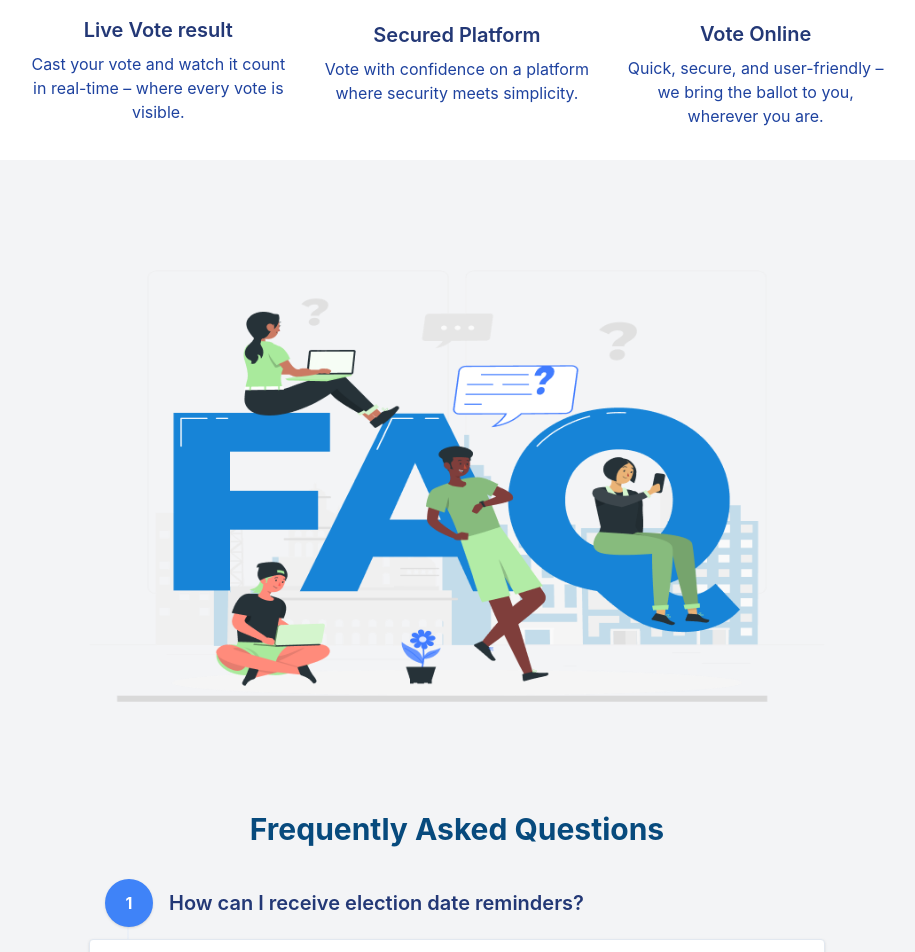
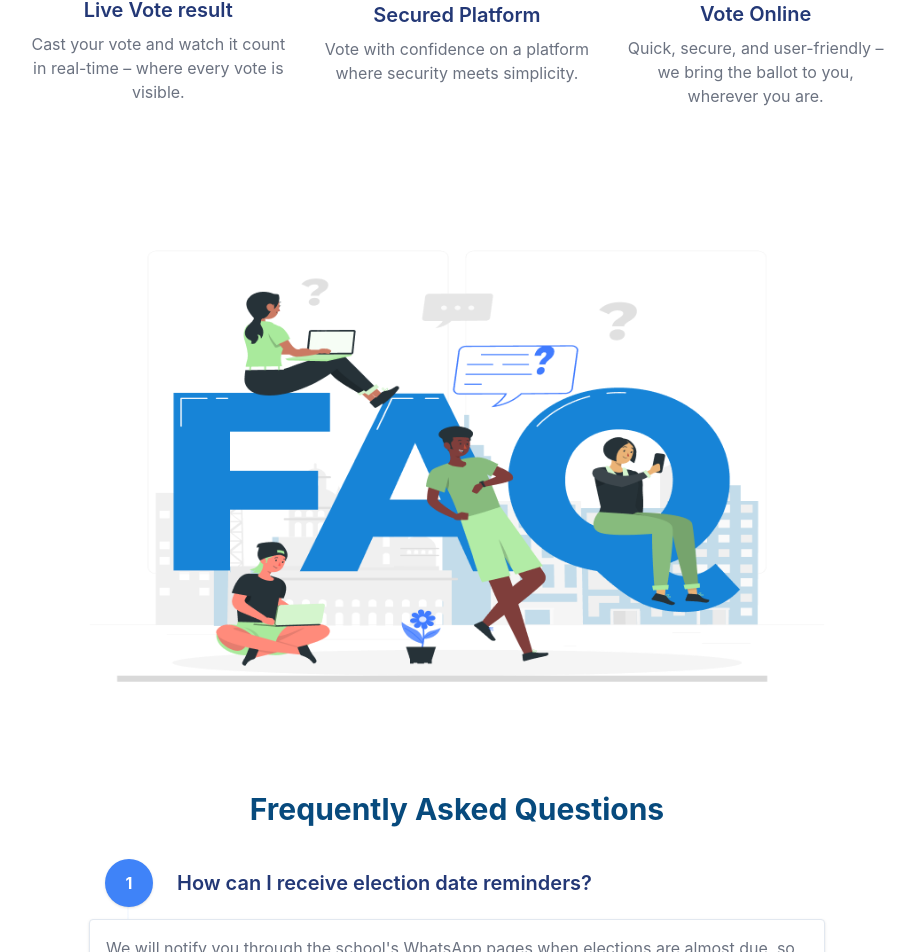
Before and after one commit to Samuel1796/Abedepele, a React (Vite) app: page / in a window 1280 px wide. Shown: the part 1718-2670 px from the top of the page, without its empty margins (183-1098 px from the left). Built offline with nearby package versions, Linux system fonts and the light colour scheme.

Commit message:
Continued developing

```diff
--- a/src/components/FAQ.jsx
+++ b/src/components/Home/FAQ.jsx
@@ -1,5 +1,5 @@
 import React from 'react';
-import Image1 from "../assets/Main Home Pge/12781055_5071716 1.png";
+import Image1 from "../../assets/Main Home Pge/12781055_5071716 1.png";
 
 const FAQ = () => {
   const faqData = [
@@ -26,7 +26,7 @@ const FAQ = () => {
   ];
 
   return (
-    <section className="py-12 bg-gray-100 ">
+    <section className="py-12 bg-white">
       <div className="max-w-3xl mx-auto px-4">
         {/* FAQ Image */}
         <div className="mb-8 text-center">
@@ -39,14 +39,14 @@ const FAQ = () => {
           {faqData.map((item, index) => (
             <div key={index} className="relative">
               <div className="flex items-center mb-3 md:flex-row">
-                <div className="md:ml-4 flex items-center justify-center w-12 h-12 rounded-full bg-blue-500 text-white font-bold shadow z-10 mr-4">
+                <div className=" md:ml-4  flex items-center justify-center w-12 h-12  rounded-full bg-blue-500 text-white font-bold shadow z-10 px-2 ">
                   {index + 1}
                 </div>
                 <div className="text-slate-500">
-                  <h3 className="text-xl font-semibold text-blue-900">{item.question}</h3>
+                  <h3 className=" ml-6 text-xl font-semibold text-blue-900">{item.question}</h3>
                 </div>
               </div>
-              <div className="bg-white p-4 rounded border border-slate-200 text-slate-500 shadow ml-14 md:ml-0">
+              <div className="bg-white p-4 rounded border border-slate-200 text-gray-500 shadow ml-14 md:ml-0">
                 {item.answer}
               </div>
             </div>
--- /dev/null
+++ b/src/components/Home/Footer.jsx
@@ -0,0 +1,15 @@
+import React from 'react'
+import SVGBackground from './SVGBackground'
+
+const Footer = () => {
+  return (
+    <section className='relative border-black rotate-180 mt-8'>
+        <SVGBackground />
+        <footer className="absolute top-0 left-0 w-full bg-transparent border-gray-200 z-10  rotate-180">
+            <div className="flex items-center justify-center">Footer goes here</div>
+        </footer>
+    </section>
+  )
+}
+
+export default Footer
--- a/src/components/Hero.jsx
+++ b/src/components/Home/Hero.jsx
@@ -1,6 +1,6 @@
 import React from "react";
-import Image1 from "../assets/Main Home Pge/object.png";
-import Image2 from "../assets/Main Home Pge/Frame.png";
+import Image1 from "../../assets/Main Home Pge/object.png";
+import Image2 from "../../assets/Main Home Pge/Frame.png";
 
 const Hero = () => {
   return (
--- a/src/components/Navbar.jsx
+++ b/src/components/Home/Navbar.jsx
@@ -1,6 +1,6 @@
 // Navbar.js
 import React, { useState } from "react";
-import logo from "../assets/Main Home Pge/UMaTL 1.png";
+import logo from "../../assets/Main Home Pge/UMaTL 1.png";
 import SVGBackground from "./SVGBackground"; // Import the SVGBackground component
 
 const Navbar = () => {
@@ -14,7 +14,7 @@ const Navbar = () => {
 
   return (
     <section className="relative border">
-      <SVGBackground menuState={isMenuOpen} />{" "}
+      <SVGBackground />{" "}
       {/* Add the SVGBackground component */}
       <nav className="absolute top-0 left-0 w-full bg-transparent border-gray-200 z-10">
         <div className="max-w-screen-xl flex flex-wrap items-center justify-between mx-auto p-4">
@@ -28,7 +28,7 @@ const Navbar = () => {
             onClick={toggleMenu}
             data-collapse-toggle="navbar-default"
             type="button"
-            className={`inline-flex items-center p-2 w-10 h-10 justify-center text-sm text-white rounded-lg md:hidden hover:bg-blue-600 focus:outline-none focus:ring-2 focus:ring-blue-300 ${
+            className={`inline-flex items-center p-2 w-10 h-10 justify-center text-sm text-white rounded-lg md:hidden hover:bg-[#1b9ce6] focus:outline-none focus:ring-2 focus:ring-blue-300 ${
               isMenuOpen ? "transform rotate-90" : ""
             } transition-transform duration-300`}
             aria-controls="navbar-default"
@@ -70,7 +70,7 @@ const Navbar = () => {
           </button>
           <div
             className={`${
-              isOpen ? "block bg-[#0693e3] mt-4 rounded-xl" : "hidden"
+              isOpen ? "block bg-[#1b9ce6] mt-4 rounded-xl" : "hidden"
             } w-full md:block md:w-auto`}
             id="navbar-default"
           >
@@ -78,7 +78,7 @@ const Navbar = () => {
               <li>
                 <a
                   href="#"
-                  className="block py-2 px-3 text-white hover:bg-blue-600 rounded md:hover:bg-transparent md:border-0 md:hover:text-white md:p-0 md:hover:border-b-2 md:hover:border-white transition-colors duration-300"
+                  className="block py-2 px-3 text-white hover:bg-[#70c2f2] rounded md:hover:bg-transparent md:border-0 md:hover:text-white md:p-0 md:hover:border-b-2 md:hover:border-white transition-colors duration-300"
                   aria-current="page"
                 >
                   Home
@@ -88,7 +88,7 @@ const Navbar = () => {
               <li>
                 <a
                   href="#"
-                  className="block py-2 px-3 text-white hover:bg-blue-600 rounded md:hover:bg-transparent md:border-0 md:hover:text-white md:p-0 md:hover:border-b-2 md:hover:border-white transition-colors duration-300"
+                  className="block py-2 px-3 text-white hover:bg-[#70c2f2] rounded md:hover:bg-transparent md:border-0 md:hover:text-white md:p-0 md:hover:border-b-2 md:hover:border-white transition-colors duration-300"
                 >
                   About
                 </a>
--- a/src/components/SVGBackground.jsx
+++ b/src/components/Home/SVGBackground.jsx
@@ -35,9 +35,9 @@
 
 // export default SVGBackground;
 import React from "react";
-import bgSVG from "../assets/svg.png";
+import bgSVG from "../../assets/svg.png";
 
-const SVGBackground = ({ menuState }) => {
+const SVGBackground = () => {
   return (
     <div className="absolute left-0 w-full translate-y-[0px] sm:translate-y-[-130px] z-10">
       <img src={bgSVG} alt="SVG" width={"100%"} />
--- a/src/components/VoteSteps.jsx
+++ b/src/components/Home/VoteSteps.jsx
@@ -1,7 +1,7 @@
 import React, { useState } from "react";
 
 const VoteSteps = () => {
-  const [activeStep, setActiveStep] = useState();
+  const [activeStep, setActiveStep] = useState(null);
 
   const steps = [
     {
@@ -21,22 +21,22 @@ const VoteSteps = () => {
   return (
     <>
       <section className="border mt-[17em]  sm:mt-[3em] bg-[#09426c] h-auto">
-        <div className="grid gap-0 sm:grid-cols-2 lg:grid-cols-3  sm:mx-32">
+        <div className="grid gap-0 sm:grid-cols-1 lg:grid-cols-3">
           {steps.map((step, index) => (
             <div
               key={index}
-              className={`p-8 sm:p-12 shadow-2xl shadow-gray-600/10 relative transition-all duration-500 ${
+              className={`p-8 sm:p-12 shadow-2xl shadow-gray-600/10 relative transition-all duration-500 cursor-pointer ${
                 activeStep === index
-                  ? "bg-[#d5ecf8]  border-[#0862a5] rounded-tl-3xl rounded-tr-3xl"
+                  ? "bg-[#d5ecf8] sm:bg-gradient-to-b sm:from-[#d5ecf8] sm:via-[#dcf3f8] sm:to-[#09426c] border-[#0862a5] sm:rounded-tl-3xl rounded-tr-3xl sm:h-[15rem] sm:top-[-5rem] top-0"
                   : index === 1
                   ? "bg-[#1165a4]"
                   : "bg-[#1c76ba]"
               }`}
               onClick={() => setActiveStep(index)}
-              style={{
-                height: activeStep === index ? "20rem" : "15rem",
-                top: activeStep === index ? "-5rem" : "0",
-              }}
+              // style={{
+              //   height: activeStep === index ? "15rem" : "15rem",
+              //   top: activeStep === index ? "-5rem" : "0",
+              // }}
             >
               <div className="space-y-4">
                 <h3
--- a/src/components/What_we_offer.jsx
+++ b/src/components/Home/What_we_offer.jsx
@@ -1,7 +1,7 @@
 import React from 'react';
-import Image1 from "../assets/Main Home Pge/Group 16.png";
-import Image2 from "../assets/Main Home Pge/Group 17.png";
-import Image3 from "../assets/Main Home Pge/Group 18.png";
+import Image1 from "../../assets/Main Home Pge/Group 16.png";
+import Image2 from "../../assets/Main Home Pge/Group 17.png";
+import Image3 from "../../assets/Main Home Pge/Group 18.png";
 
 const What_we_offer = () => {
   return (
@@ -12,7 +12,7 @@ const What_we_offer = () => {
             What We Offer
           </h1>
 
-          <p className="text-blue-800 text-center mb-12">
+          <p className="text-gray-500 text-center mb-12">
             Our platform ensures your vote is just a click away, whether you're in the library,
             dorm, or on the move. With real-time results and top-notch security, voting has
             never been this easy or reliable. Join us in revolutionizing school elections. Your
@@ -23,7 +23,7 @@ const What_we_offer = () => {
             <div className="text-center">
               <img src={Image1} alt="Live Vote Result" className="w-1/3 md:w-full h-auto mb-4 mx-auto" />
               <h3 className="text-xl font-semibold text-blue-900 mb-2">Live Vote result</h3>
-              <p className="text-blue-800">
+              <p className="text-gray-500">
                 Cast your vote and watch it count in real-time – where every vote is visible.
               </p>
             </div>
@@ -31,7 +31,7 @@ const What_we_offer = () => {
             <div className="text-center">
               <img src={Image2} alt="Secured Platform" className="w-1/3 md:w-full h-auto mb-4 mx-auto" />
               <h3 className="text-xl font-semibold text-blue-900 mb-2">Secured Platform</h3>
-              <p className="text-blue-800">
+              <p className="text-gray-500">
                 Vote with confidence on a platform where security meets simplicity.
               </p>
             </div>
@@ -39,7 +39,7 @@ const What_we_offer = () => {
             <div className="text-center">
               <img src={Image3} alt="Vote Online" className="w-1/3 md:w-full h-auto mb-4 mx-auto" />
               <h3 className="text-xl font-semibold text-blue-900 mb-2">Vote Online</h3>
-              <p className="text-blue-800">
+              <p className="text-gray-500">
                 Quick, secure, and user-friendly – we bring the ballot to you, wherever you are.
               </p>
             </div>
--- a/src/index.css
+++ b/src/index.css
@@ -10,7 +10,7 @@
   color-scheme: light dark;
   color: rgba(255, 255, 255, 0.87);
   /* background-color: #242424; */
-  background-color: #ffffff;
+  background-color: rgba(255, 255, 255, 1);
 
   font-synthesis: none;
   text-rendering: optimizeLegibility;
--- a/src/views/NormalView.jsx
+++ b/src/views/NormalView.jsx
@@ -1,9 +1,10 @@
 import React from 'react';
-import Navbar from "../components/Navbar";
-import Hero from '../components/Hero';
-import VoteSteps from '../components/VoteSteps';
-import What_we_offer from '../components/What_we_offer';
-import FAQ from '../components/FAQ';
+import Navbar from "../components/Home/Navbar";
+import Hero from '../components/Home/Hero';
+import VoteSteps from '../components/Home/VoteSteps';
+import What_we_offer from '../components/Home/What_we_offer';
+import FAQ from '../components/Home/FAQ';
+import Footer from '../components/Home/Footer';
 
 const NormalView = () => {
     return (
@@ -19,6 +20,14 @@ const NormalView = () => {
             <VoteSteps/>
             <What_we_offer/>
             <FAQ/>
+                <div>
+                    <br /><br /><br /><br /><br />
+                    <div className="hidden sm:block">
+                        <br /><br /><br></br>                         <br /><br /><br></br>
+
+                    </div>
+                </div>
+            <Footer />
         </div>
     );
 };
```
